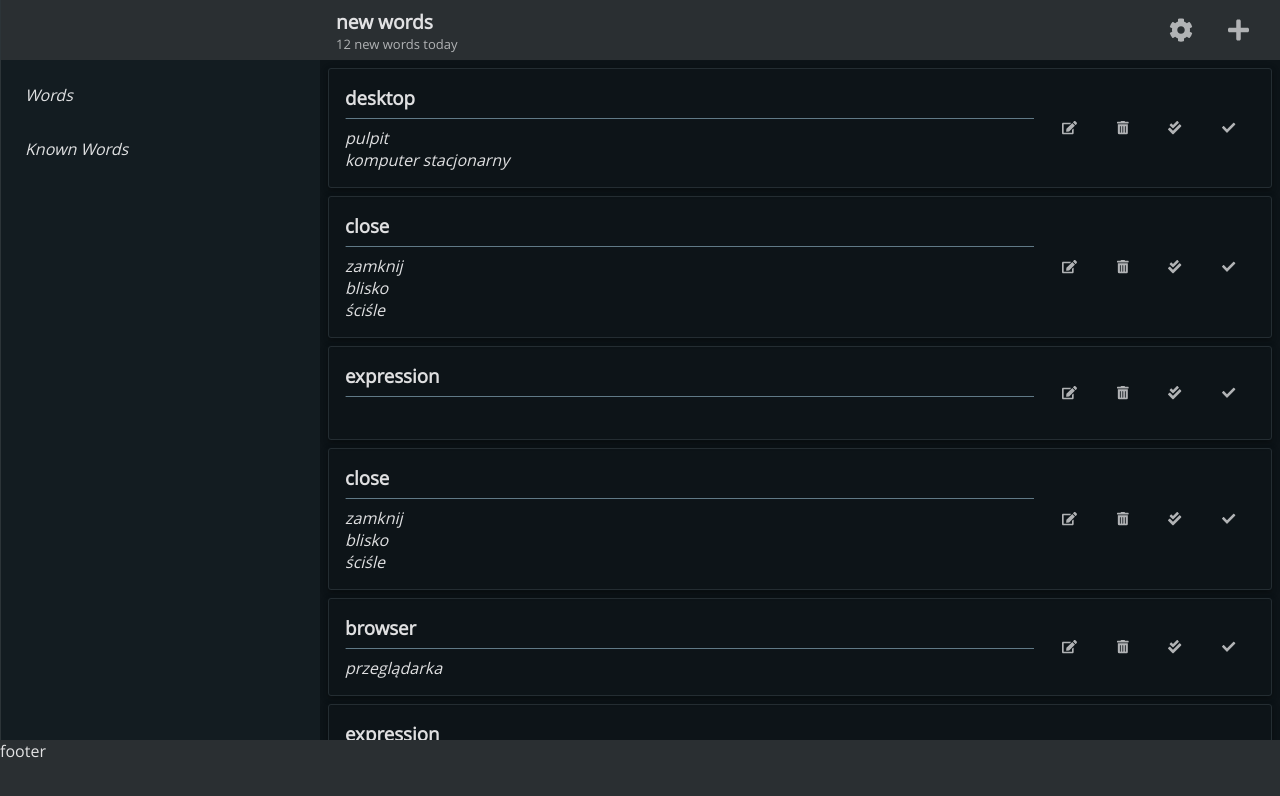
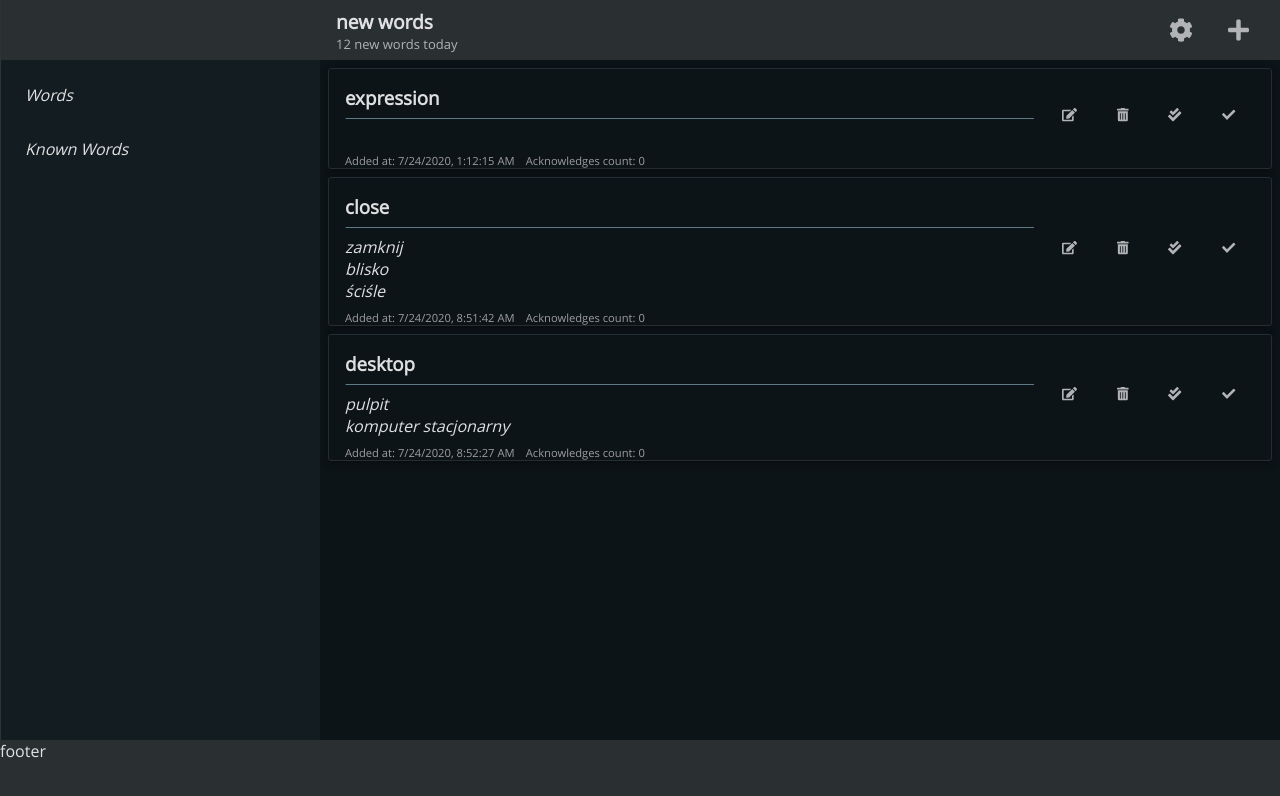
Before and after one commit to UnnamedXAer/lang-words, a React (Create React App) app: page / in a window 1280 px wide. Shown: the top 796 px of the page. Built offline with nearby package versions, Linux system fonts and the light colour scheme.

Commit message:
Add create/last acknowledge dates info to word
Displayes acknowledges count, create/last acknowledge date info per word

```diff
--- a/src/components/Words/Words.js
+++ b/src/components/Words/Words.js
@@ -40,10 +40,16 @@ const Words = () => {
 					type: WordsContextActions.FETCH_WORDS_START,
 				});
 				await asyncFunc(1200);
-
+				const sortedWords = wordsExample
+					.sort(
+						(a, b) =>
+							(a.lastAcknowledge || a.createAt) -
+							(b.lastAcknowledge || b.createAt)
+					)
+					.slice(0, 3);
 				dispatch({
 					type: WordsContextActions.FETCH_WORDS_FINISH,
-					payload: { words: wordsExample },
+					payload: { words: sortedWords },
 				});
 			} catch (err) {
 				setError(err.message);
@@ -221,7 +227,7 @@ const Words = () => {
 		setActionError(null);
 		setLoadingWords((pS) => ({ ...pS, [id]: true }));
 		try {
-			await asyncFunc(111, 0, 1);
+			await asyncFunc(111, 0);
 			dispatch({
 				type: WordsContextActions.ACKNOWLEDGE_WORD,
 				payload: { id },
--- a/src/components/WordsList/WordsListItem/WordListItem.js
+++ b/src/components/WordsList/WordsListItem/WordListItem.js
@@ -9,6 +9,7 @@ const WordListItem = ({ word, isNew, isDeleted, actions, loading }) => {
 	return (
 		<Card
 			className={[
+				'words-list-item-card',
 				word.collapse
 					? `words-list-item-hide words-list-item-hide-${
 							isDeleted ? 'danger' : 'success'
@@ -48,6 +49,20 @@ const WordListItem = ({ word, isNew, isDeleted, actions, loading }) => {
 					))}
 				</div>
 			</div>
+			<div className="words-list-item-footer">
+				<p>
+					Added at: <span>{word.createAt.toLocaleString()}</span>
+				</p>
+				<p>
+					Acknowledges count: <span>{word.acknowledgesCnt}</span>
+				</p>
+				{word.lastAcknowledge && (
+					<p>
+						Last acknowledged at{' '}
+						<span>{word.lastAcknowledge.toLocaleString()}</span>
+					</p>
+				)}
+			</div>
 		</Card>
 	);
 };
--- a/src/components/WordsList/WordsListItem/WordsListItem.css
+++ b/src/components/WordsList/WordsListItem/WordsListItem.css
@@ -1,3 +1,7 @@
+.words-list-item-card {
+	padding-bottom: 0 !important;
+}
+
 .words-list-item {
 	display: flex;
 	flex-direction: row;
@@ -49,6 +53,19 @@
 	min-height: 50px;
 }
 
+.words-list-item-footer {
+	display: flex;
+	flex-direction: row;
+	flex-wrap: wrap;
+	margin-top: 8px;
+	font-size: 0.7em;
+	color: var(--color-darker);
+}
+
+.words-list-item-footer p {
+	margin-right: 1em;
+}
+
 @media screen and (max-width: 950px) {
 	.words-list-item-actions {
 		width: min-content;
--- a/src/context/WordsContext.js
+++ b/src/context/WordsContext.js
@@ -9,7 +9,8 @@ export const wordsExample = [
 		word: 'desktop',
 		translations: ['pulpit', 'komputer stacjonarny'],
 		createAt: new Date('2020-07-24T08:52:27.644Z'),
-		acknowledges: [],
+		lastAcknowledge: null,
+		acknowledgesCnt: 0,
 		collapse: false,
 		known: false,
 	},
@@ -18,7 +19,8 @@ export const wordsExample = [
 		word: 'close',
 		translations: ['zamknij', 'blisko', 'ściśle'],
 		createAt: new Date('2020-07-24T08:52:48.780Z'),
-		acknowledges: [],
+		lastAcknowledge: null,
+		acknowledgesCnt: 0,
 		collapse: false,
 		known: false,
 	},
@@ -27,7 +29,8 @@ export const wordsExample = [
 		word: 'browser',
 		translations: ['przeglądarka'],
 		createAt: new Date('2020-07-31T08:20:24.313Z'),
-		acknowledges: [],
+		lastAcknowledge: null,
+		acknowledgesCnt: 0,
 		collapse: false,
 		known: false,
 	},
@@ -36,7 +39,8 @@ export const wordsExample = [
 		word: 'expression',
 		translations: [],
 		createAt: new Date('2020-07-24T08:52:48.780Z'),
-		acknowledges: [],
+		lastAcknowledge: null,
+		acknowledgesCnt: 0,
 		collapse: false,
 		known: false,
 	},
@@ -44,8 +48,9 @@ export const wordsExample = [
 		id: '3452345234sdfdsgf2c',
 		word: 'close',
 		translations: ['zamknij', 'blisko', 'ściśle'],
-		createAt: new Date('2020-07-24T08:52:48.780Z'),
-		acknowledges: [],
+		createAt: new Date('2020-07-24T08:51:42.780Z'),
+		lastAcknowledge: null,
+		acknowledgesCnt: 0,
 		collapse: false,
 		known: false,
 	},
@@ -54,7 +59,8 @@ export const wordsExample = [
 		word: 'browser',
 		translations: ['przeglądarka'],
 		createAt: new Date('2020-07-24T08:52:48.780Z'),
-		acknowledges: [],
+		lastAcknowledge: new Date('2020-07-24T11:52:48.780Z'),
+		acknowledgesCnt: 1,
 		collapse: false,
 		known: false,
 	},
@@ -62,8 +68,9 @@ export const wordsExample = [
 		id: '3452345234sdfdsgf4a',
 		word: 'expression',
 		translations: [],
-		createAt: new Date('2020-07-24T08:52:48.780Z'),
-		acknowledges: [],
+		createAt: new Date('2020-07-24T01:12:15.780Z'),
+		lastAcknowledge: null,
+		acknowledgesCnt: 0,
 		collapse: false,
 		known: false,
 	},
@@ -125,7 +132,8 @@ const reducer = (state, action) => {
 			const idx = updatedWords.findIndex((x) => x.id === id);
 			updatedWords[idx] = {
 				...updatedWords[idx],
-				acknowledges: updatedWords[idx].acknowledges.concat(new Date()),
+				lastAcknowledge: new Date(),
+				acknowledgesCnt: updatedWords[idx].acknowledgesCnt + 1,
 				collapse: true,
 			};
 
@@ -137,6 +145,8 @@ const reducer = (state, action) => {
 			const idx = updatedWords.findIndex((x) => x.id === id);
 			updatedWords[idx] = {
 				...updatedWords[idx],
+				lastAcknowledge: new Date(),
+				acknowledgesCnt: updatedWords[idx].acknowledgesCnt + 1,
 				collapse: true,
 				known: true,
 			};
--- a/src/index.css
+++ b/src/index.css
@@ -32,6 +32,7 @@
 	--color-light: rgba(241, 241, 242, 0.96);
 	--color-main: rgba(241, 241, 242, 0.92);
 	--color-dark: #b1b3b5;
+	--color-darker: #9d9d9e;
 	--border: rgb(36, 45, 50);
 	--border-stronger: rgba(241, 241, 242, 0.11);
 	--shadow: #000;
```
